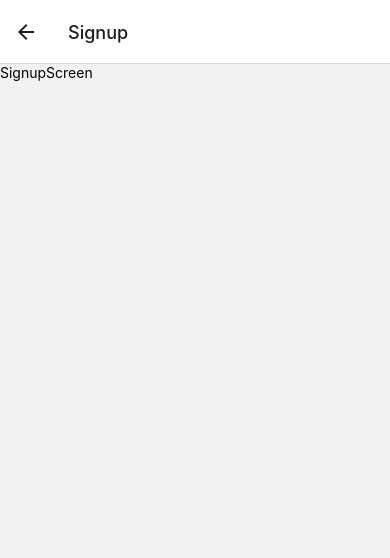
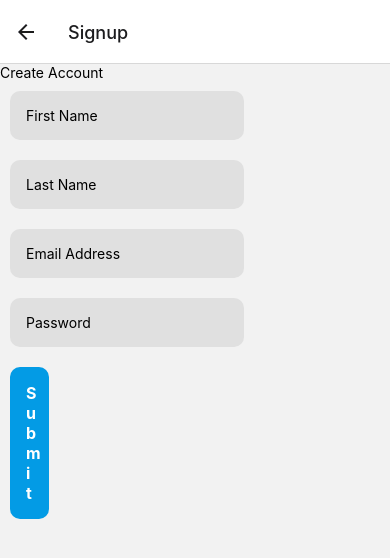
Before and after one commit to g-kimani/airpark, a React Native app: screen /Signup in a window 390 px wide. Shown: the top 558 px of the page. Built offline with nearby package versions, Linux system fonts and the light colour scheme.

Commit message:
lunch time commit

```diff
--- a/screens/SignupScreen.tsx
+++ b/screens/SignupScreen.tsx
@@ -1,14 +1,94 @@
-import { StyleSheet, Text, View } from "react-native";
+import { StyleSheet,
+  Text,
+  TextInput,
+  TouchableOpacity,
+  View, } from "react-native";
 import React from "react";
 
 const SignupScreen = () => {
   return (
     <View>
-      <Text>SignupScreen</Text>
+      <Text>Create Account</Text>
+      <TextInput placeholder="First Name" style={styles.inputText} />
+      <TextInput placeholder="Last Name" style={styles.inputText} />
+      <TextInput placeholder="Email Address" style={styles.inputText} />
+      <TextInput placeholder="Password" style={styles.inputText} />
+      <TouchableOpacity onPress={() => { navigation.navigate("Homepage"); }} style={styles.button}>
+      <Text style={styles.buttonText}>Submit</Text>
+</TouchableOpacity>
     </View>
+
   );
 };
 
+{/* <View style={{ flex: 1, alignItems: "center", justifyContent: "center" }}>
+<Text style={styles.Header}>AirPark</Text>
+<Text>Sign in</Text>
+<TextInput placeholder="Email" style={styles.inputText} />
+<TextInput
+  placeholder="Password"
+  style={styles.inputText}
+  // onChange={(event) => {
+  //   console.log(event.target);
+  // }}
+/>
+
+<TouchableOpacity
+  onPress={() => {
+    navigation.navigate("Login");
+  }}
+  style={styles.button}
+>
+  <Text style={styles.buttonText}>Login</Text>
+</TouchableOpacity>
+
+<TouchableOpacity
+  // onPress={() => {
+  //   navigation.navigate("google");
+  // }}
+  style={styles.button}
+>
+  <Text style={styles.buttonText}>Continue with Google</Text>
+</TouchableOpacity>
+
+<Text>Don't have an account?</Text>
+<TouchableOpacity
+  onPress={() => {
+    navigation.navigate("Signup");
+  }}
+  // style={styles.button}
+>
+  <Text style={styles.signUpText}>Sign up now! </Text>
+</TouchableOpacity>
+</View> */}
+
 export default SignupScreen;
 
-const styles = StyleSheet.create({});
+const styles = StyleSheet.create({
+  button: {
+    padding: 16,
+    backgroundColor: "#039be5",
+    borderRadius: 10,
+    margin: 10,
+    width: '10%',
+  },
+  buttonText: {
+    color: "white",
+    fontWeight: "700",
+    fontSize: 16,
+  },
+  inputText: {
+    padding: 16,
+    backgroundColor: "#e0e0e0",
+    borderRadius: 10,
+    margin: 10,
+    width: "60%",
+  },
+  signUpText: {
+    color: "blue",
+    fontSize: 16,
+  },
+  Header: {
+    fontSize: 20,
+  },
+});
```
Also changed, not shown: screens/HomePage.tsx (added).
